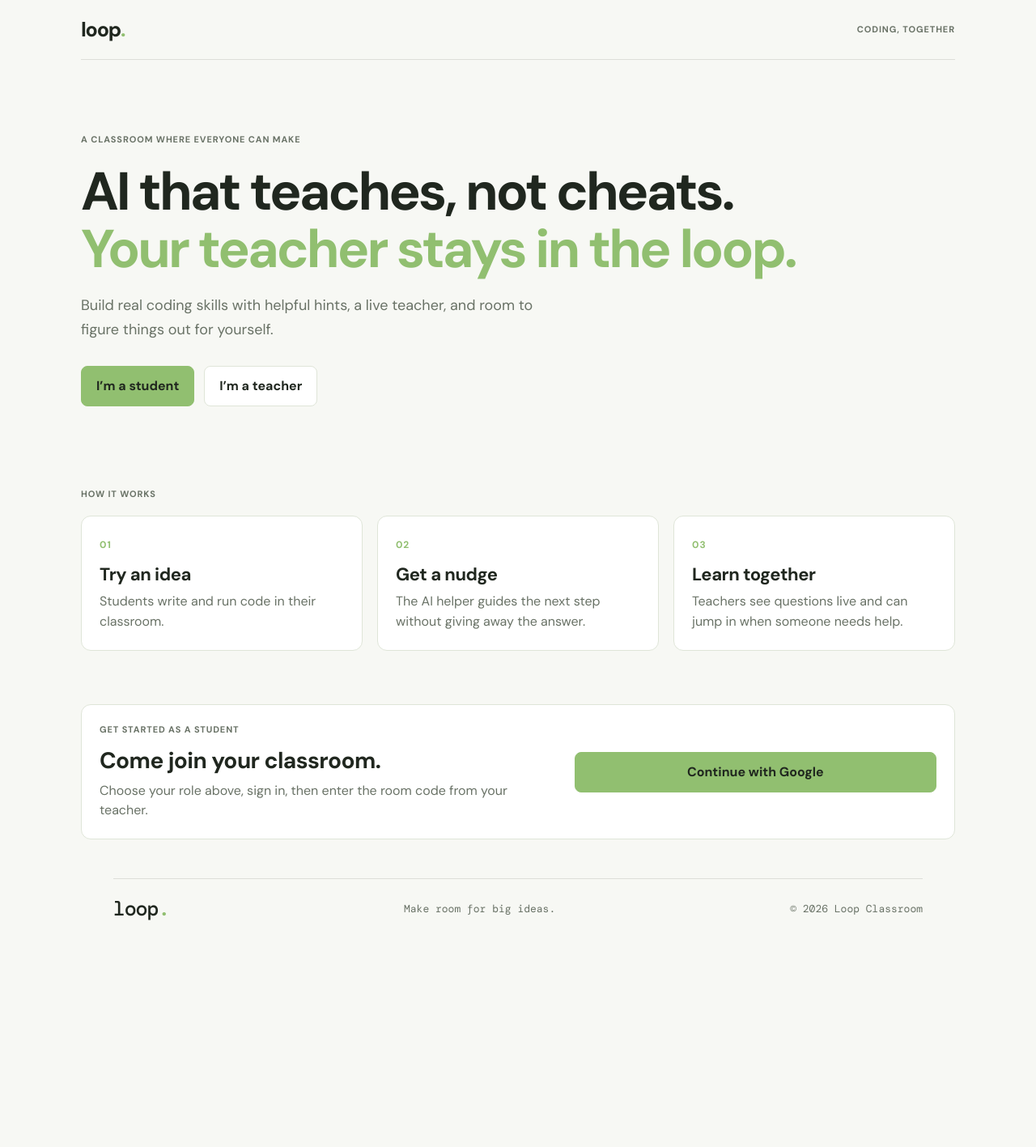
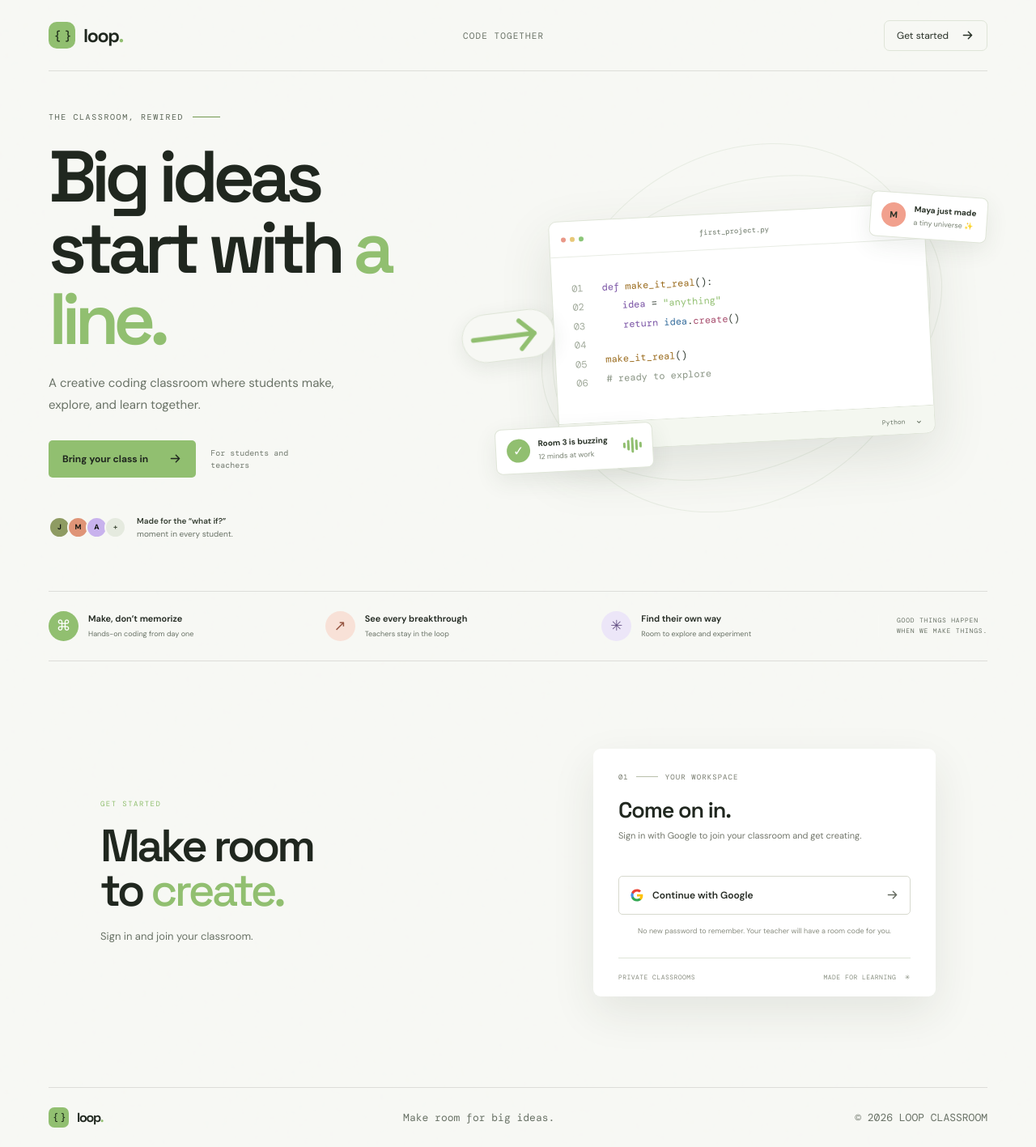
Before and after one commit to RJDonnison/Saasathon2, a React (Vite) app in the folder frontend/: page / in a window 1280 px wide. Shown: the whole page at 81% size. Before the commit the page ends 1159 px from the top, so only its background shows below. Built offline with nearby package versions, Linux system fonts and the light colour scheme; no server answers.

Commit message:
Restore arrow landing page

```diff
--- a/frontend/src/pages/JoinPage.tsx
+++ b/frontend/src/pages/JoinPage.tsx
@@ -3,38 +3,92 @@ import { Navigate, useNavigate } from 'react-router-dom'
 import { useAuth } from '../auth/useAuth.ts'
 import type { Role } from '../../../shared/types'
 
+function Arrow() {
+  return <svg viewBox="0 0 20 20" fill="none" aria-hidden="true"><path d="M4 10h12m-5-5 5 5-5 5" stroke="currentColor" strokeWidth="1.7" strokeLinecap="round" strokeLinejoin="round" /></svg>
+}
+
 export default function JoinPage() {
   const { session, user, loading, signInWithGoogle, joinClassroom, signOut } = useAuth()
   const navigate = useNavigate()
-  const [role, setRole] = useState<Role>(() => (sessionStorage.getItem('loop-role') as Role) || 'student')
   const [roomCode, setRoomCode] = useState('')
-  const [error, setError] = useState('')
+  const [role, setRole] = useState<Role>('student')
+  const [error, setError] = useState<string | null>(null)
   const [busy, setBusy] = useState(false)
-  if (loading) return <main className="landing-loading">Getting your classroom ready…</main>
+
+  if (loading) return <main className="landing-loading"><span className="loading-mark">{`{ }`}</span> Getting your workspace ready…</main>
   if (user) return <Navigate to={`/${user.role}`} replace />
-  const chooseRole = (next: Role) => { setRole(next); sessionStorage.setItem('loop-role', next) }
-  async function enter(e: FormEvent) {
-    e.preventDefault(); setBusy(true); setError('')
-    try {
-      const joined = await joinClassroom({ roomCode, role })
-      sessionStorage.removeItem('loop-role')
-      navigate(`/${joined.role}`, { replace: true })
-    } catch (err) { setError(err instanceof Error ? err.message : 'Could not join this classroom'); setBusy(false) }
+
+  async function onGoogle() {
+    setError(null); setBusy(true)
+    try { await signInWithGoogle() }
+    catch (err) { setError(err instanceof Error ? err.message : 'Could not start Google sign-in'); setBusy(false) }
   }
-  async function google() {
-    setBusy(true); setError('')
-    try { await signInWithGoogle() } catch (err) { setError(err instanceof Error ? err.message : 'Could not start sign-in'); setBusy(false) }
+  async function onJoin(e: FormEvent) {
+    e.preventDefault(); setError(null); setBusy(true)
+    try { const joined = await joinClassroom({ roomCode, role }); navigate(`/${joined.role}`, { replace: true }) }
+    catch (err) { setError(err instanceof Error ? err.message : 'Something went wrong'); setBusy(false) }
   }
-  return <main className="landing-page">
-    <header className="landing-header"><a className="landing-brand" href="/">loop<span>.</span></a><span>CODING, TOGETHER</span></header>
-    <section className="landing-hero">
-      <p className="landing-eyebrow">A CLASSROOM WHERE EVERYONE CAN MAKE</p>
-      <h1>AI that teaches, not cheats.<br/><span>Your teacher stays in the loop.</span></h1>
-      <p className="landing-lede">Build real coding skills with helpful hints, a live teacher, and room to figure things out for yourself.</p>
-      <div className="landing-choices"><button className={role === 'student' ? 'choice selected' : 'choice'} onClick={() => chooseRole('student')}>I’m a student</button><button className={role === 'teacher' ? 'choice selected' : 'choice'} onClick={() => chooseRole('teacher')}>I’m a teacher</button></div>
-    </section>
-    <section className="how-section"><p className="landing-eyebrow">HOW IT WORKS</p><div className="how-grid"><article><span>01</span><h2>Try an idea</h2><p>Students write and run code in their classroom.</p></article><article><span>02</span><h2>Get a nudge</h2><p>The AI helper guides the next step without giving away the answer.</p></article><article><span>03</span><h2>Learn together</h2><p>Teachers see questions live and can jump in when someone needs help.</p></article></div></section>
-    <section className="access-panel" id="get-started"><div><p className="landing-eyebrow">GET STARTED AS A {role.toUpperCase()}</p><h2>Come join your classroom.</h2><p>Choose your role above, sign in, then enter the room code from your teacher.</p></div><div className="access-actions">{!session ? <button className="app-button" onClick={google} disabled={busy}>{busy ? 'Opening sign-in…' : 'Continue with Google'}</button> : <form onSubmit={enter} className="room-form"><label htmlFor="room-code">CLASSROOM CODE</label><input id="room-code" value={roomCode} onChange={e => setRoomCode(e.target.value)} placeholder="For example, DEMO123" required/><button className="app-button" disabled={busy}>{busy ? 'Joining…' : 'Join as ' + role}</button><button type="button" className="text-button" onClick={() => void signOut()}>Sign out</button></form>}{error && <p className="error-message">{error}</p>}</div></section>
-    <footer className="landing-footer"><a className="landing-brand" href="/">loop<span>.</span></a><span>Make room for big ideas.</span><span>© 2026 Loop Classroom</span></footer>
-  </main>
+
+  return (
+    <main className="landing-shell">
+      <div className="landing-grain" aria-hidden="true" />
+      <nav className="landing-nav">
+        <a className="brand" href="/" aria-label="Loop home"><span className="brand-icon">{`{ }`}</span><span>loop<span className="brand-dot">.</span></span></a>
+        <div className="nav-note">CODE TOGETHER</div>
+        <a className="nav-cta" href="#get-started">Get started <Arrow /></a>
+      </nav>
+
+      <section className="hero">
+        <div className="hero-copy">
+          <div className="eyebrow"><span>THE CLASSROOM, REWIRED</span><i /></div>
+          <h1>Big ideas<br />start with <span className="headline-highlight">a line.</span></h1>
+          <p className="hero-description">A creative coding classroom where students make, explore, and learn together.</p>
+          <div className="hero-actions">
+            <a className="button-primary" href="#get-started">Bring your class in <Arrow /></a>
+            <span className="action-caption">For students and teachers</span>
+          </div>
+          <div className="hero-social-proof"><div className="avatar-stack"><span>J</span><span>M</span><span>A</span><span>+</span></div><p><strong>Made for the “what if?”</strong><br />moment in every student.</p></div>
+        </div>
+
+        <div className="hero-arrow" aria-hidden="true"><svg viewBox="0 0 120 54" fill="none"><path d="M5 27h96M79 5l22 22-22 22" stroke="currentColor" strokeWidth="7" strokeLinecap="round" strokeLinejoin="round"/></svg></div>
+        <div className="hero-art" aria-label="A preview of students learning to code together">
+          <div className="art-orbit orbit-one"/><div className="art-orbit orbit-two"/>
+          <div className="spark spark-one">✳</div><div className="spark spark-two">✦</div>
+          <div className="code-window">
+            <div className="window-top"><div className="window-lights"><i/><i/><i/></div><span>first_project.py</span><span className="window-live"><i/> PYTHON</span></div>
+            <div className="code-body"><div className="line-numbers">01<br/>02<br/>03<br/>04<br/>05<br/>06</div><div className="code-lines"><div><span className="code-purple">def</span> <span className="code-yellow">make_it_real</span>():</div><div className="indent"><span className="code-purple">idea</span> = <span className="code-green">"anything"</span></div><div className="indent"><span className="code-purple">return</span> <span className="code-blue">idea</span>.<span className="code-pink">create</span>()</div><div className="code-gap"/><div><span className="code-yellow">make_it_real</span>() <span className="cursor"/></div><div className="code-comment"># ready to explore</div></div></div>
+            <div className="window-footer"><span><i className="success-dot"/> Ready to run</span><span>Python <b>⌄</b></span></div>
+          </div>
+          <div className="float-card student-float"><span className="float-avatar avatar-coral">M</span><span><b>Maya just made</b><small>a tiny universe ✨</small></span><span className="float-heart">♥</span></div>
+          <div className="float-card teacher-float"><span className="teacher-check">✓</span><span><b>Room 3 is buzzing</b><small>12 minds at work</small></span><span className="pulse-bars"><i/><i/><i/><i/><i/></span></div>
+        </div>
+      </section>
+
+      <section className="feature-strip" aria-label="Classroom features">
+        <div className="feature-item"><span className="feature-icon mint-icon">⌘</span><span><b>Make, don’t memorize</b><small>Hands-on coding from day one</small></span></div>
+        <div className="feature-item"><span className="feature-icon peach-icon">↗</span><span><b>See every breakthrough</b><small>Teachers stay in the loop</small></span></div>
+        <div className="feature-item"><span className="feature-icon lavender-icon">✳</span><span><b>Find their own way</b><small>Room to explore and experiment</small></span></div>
+        <div className="strip-aside">GOOD THINGS HAPPEN<br/>WHEN WE MAKE THINGS.</div>
+      </section>
+
+      <section className="join-section" id="get-started">
+        <div className="join-copy"><span className="section-kicker">GET STARTED</span><h2>Make room<br/>to <em>create.</em></h2><p>Sign in and join your classroom.</p></div>
+        <div className="join-card">
+          {!session ? <>
+            <span className="card-step">01 <i/> YOUR WORKSPACE</span>
+            <h3>Come on in.</h3><p className="card-description">Sign in with Google to join your classroom and get creating.</p>
+            {error && <p className="form-error">{error}</p>}
+            <button onClick={onGoogle} disabled={busy} className="google-button"><svg viewBox="0 0 48 48" aria-hidden="true"><path fill="#FFC107" d="M43.6 24.5c0-1.4-.1-2.8-.4-4.1H24v7.8h11a9.4 9.4 0 0 1-4.1 6.2v5.1h6.7c3.9-3.6 6-8.8 6-15Z"/><path fill="#34A853" d="M24 44c5.5 0 10.1-1.8 13.5-4.8l-6.7-5.1c-1.8 1.2-4.1 2-6.8 2-5.2 0-9.6-3.5-11.2-8.2H5.9v5.3A20 20 0 0 0 24 44Z"/><path fill="#4A90E2" d="M12.8 27.9a12 12 0 0 1 0-7.8v-5.3H5.9a20 20 0 0 0 0 18.4l6.9-5.3Z"/><path fill="#EA4335" d="M24 11.9c3 0 5.6 1 7.7 3l5.8-5.8C34 5.7 29.5 4 24 4A20 20 0 0 0 5.9 14.8l6.9 5.3c1.6-4.7 6-8.2 11.2-8.2Z"/></svg>{busy ? 'Opening Google…' : 'Continue with Google'}<Arrow /></button>
+            <p className="card-footnote">No new password to remember. Your teacher will have a room code for you.</p>
+          </> : <>
+            <span className="card-step">02 <i/> JOIN YOUR CLASS</span><h3>Find your room.</h3>
+            <p className="card-description">Signed in as <strong>{(session.user.user_metadata?.full_name as string | undefined) ?? session.user.email}</strong>. <button type="button" onClick={() => void signOut()} className="signout-link">Sign out</button></p>
+            <form onSubmit={onJoin} className="join-form"><label>ROOM CODE<input value={roomCode} onChange={(e) => setRoomCode(e.target.value)} placeholder="e.g. DEMO123" required /></label><label>JOIN AS<select value={role} onChange={(e) => setRole(e.target.value as Role)}><option value="student">Student</option><option value="teacher">Teacher</option></select></label>{error && <p className="form-error">{error}</p>}<button type="submit" disabled={busy} className="button-primary join-submit">{busy ? 'Joining…' : 'Enter the classroom'}<Arrow /></button></form>
+          </>}
+          <div className="card-bottom"><span><i/> PRIVATE CLASSROOMS</span><span>MADE FOR LEARNING&nbsp; ✳</span></div>
+        </div>
+      </section>
+      <footer className="landing-footer"><a className="brand footer-brand" href="#top"><span className="brand-icon">{`{ }`}</span><span>loop<span className="brand-dot">.</span></span></a><span>Make room for big ideas.</span><span>© 2026 LOOP CLASSROOM</span></footer>
+    </main>
+  )
 }
```
